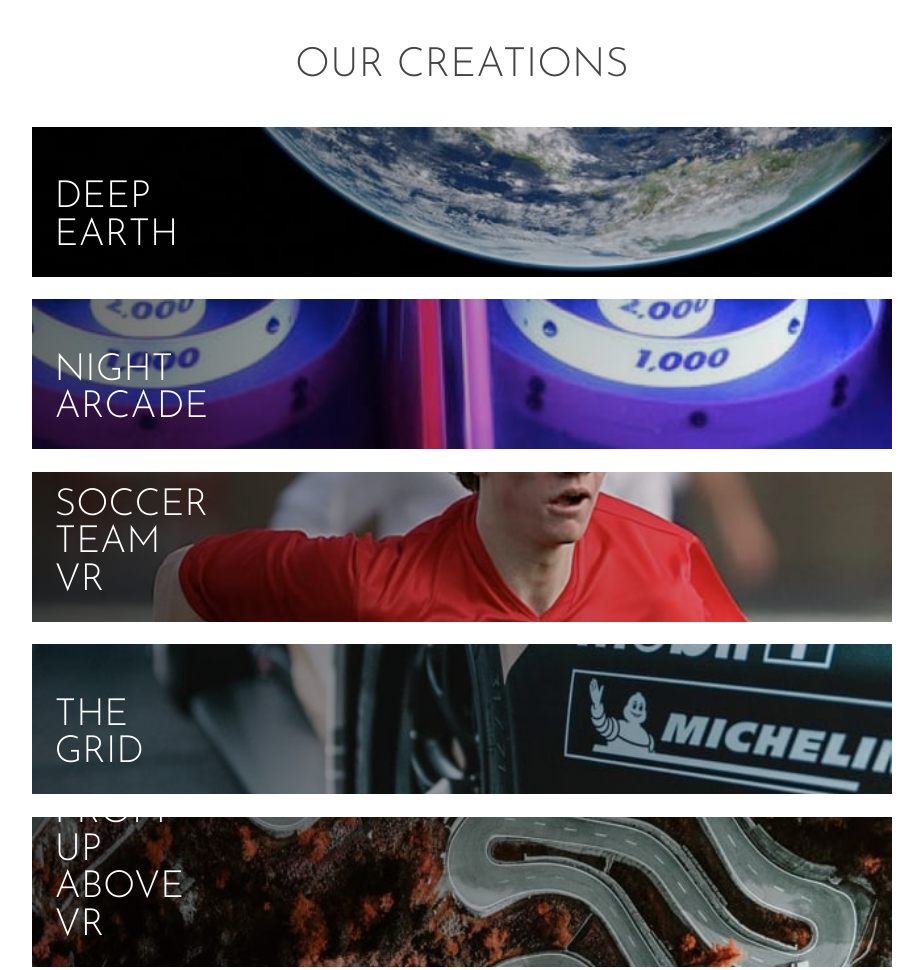
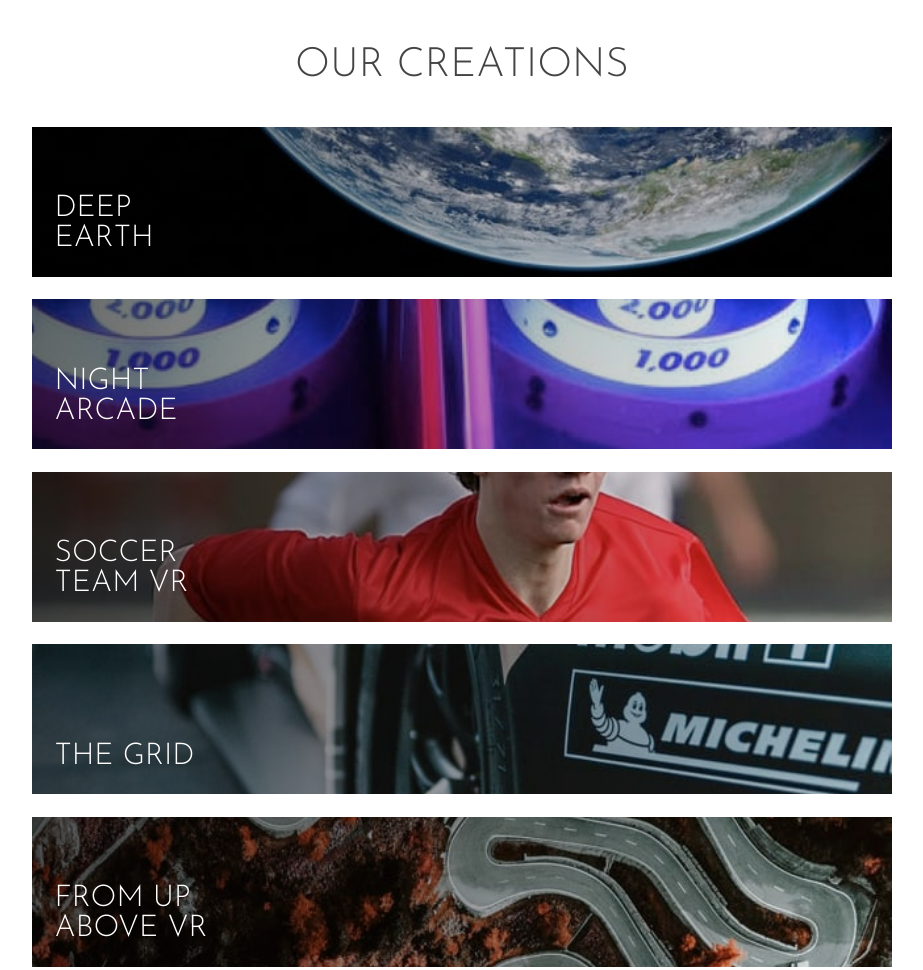
Before and after one commit to rexalbert538/loopstudios-landing-page-main, a plain HTML site: page index.html in a window 1280 px wide. Shown: the part 1160-2130 px from the top of the page, without its empty margins (178-1101 px from the left). Drawn offline with Linux system fonts and the light colour scheme.

Commit message:
some changes

```diff
--- a/sass/_layout.scss
+++ b/sass/_layout.scss
@@ -130,6 +130,9 @@ header {
       height: 10em;
       margin-bottom: 1.5em;
       padding: 1.5em;
+      position: relative;
+      overflow: hidden;
+      cursor: pointer;
 
       display: flex;
       flex-direction: column;
@@ -137,6 +140,26 @@ header {
 
       &:last-child {
         margin-bottom: 0;
+      }
+
+      &::after {
+        content: '';
+        width: 100%;
+        height: inherit;
+        position: absolute;
+        background: rgba(140, 140, 140, 0.575);
+        top: 0;
+        left: -200%;
+      }
+
+      &:hover.card_box::after{
+        left: 0;
+      }
+
+      &:hover {
+       .card_text {
+         color: var(--Black);
+       }
       }
     }
   }
--- a/sass/_typography.scss
+++ b/sass/_typography.scss
@@ -28,12 +28,14 @@ p {
 }
 
 .card_text {
-  width: 150px;
+  width: 170px;
   color: var(--White);
   font-family: var(--fs);
   text-transform: uppercase;
-  font-size: 2.5rem;
+  font-size: 2rem;
   text-align: left;
   line-height: 1;
   font-weight: 300;
+  z-index: 4;
+  transition: color 500ms;
 }
```
Also changed, not shown: css/main.css, 1 other file.
